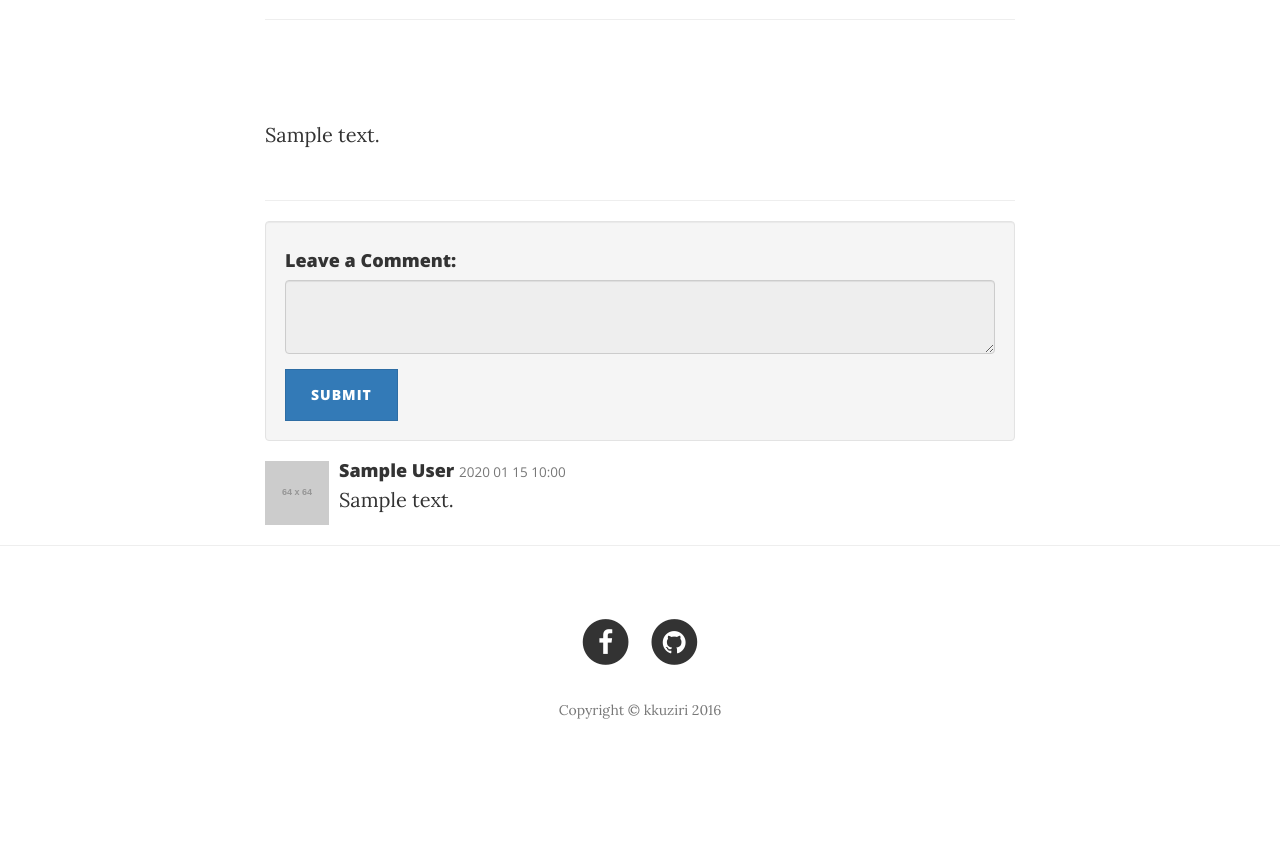
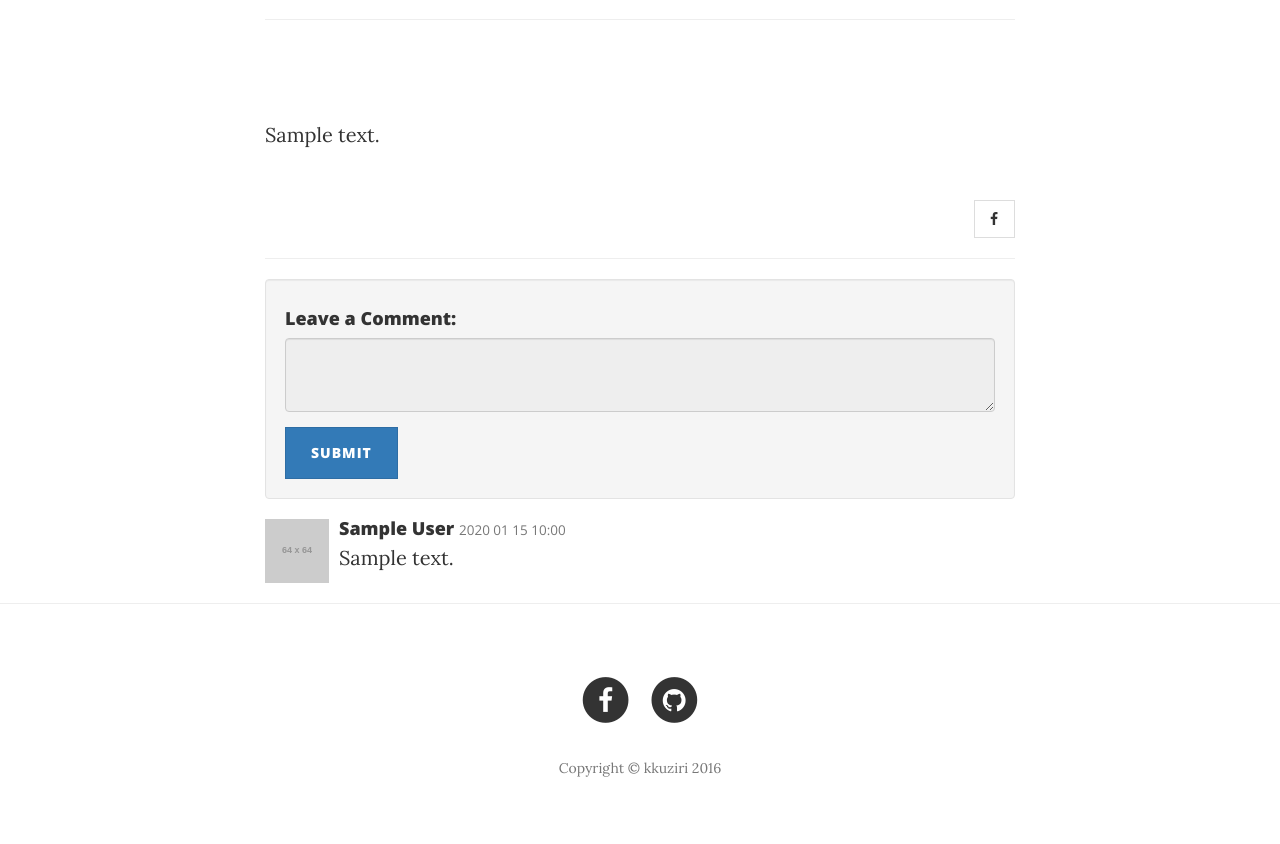
Before and after one commit to scvgoe/kkuziri, a Flask app: page /posts/1 in a window 1280 px wide. Shown: the part 246-1090 px from the top of the page. Before the commit the page ends 965 px from the top, so only its background shows below. Run offline with Flask 2, Linux system fonts and the light colour scheme; tables that the repository leaves empty hold one stand-in row (values such as "Sample post"); grey boxes labelled with a size stand in for pictures from a placeholder-image service; some libraries are stand-ins or nearby versions.

Commit message:
facebook sharing implemented

```diff
--- /dev/null
+++ b/kkuziri/static/js/facebook.js
@@ -0,0 +1,8 @@
+// Load the SDK asynchronously
+(function(d, s, id) {
+	var js, fjs = d.getElementsByTagName(s)[0];
+	if (d.getElementById(id)) return;
+	js = d.createElement(s); js.id = id;
+    js.src = "//connect.facebook.net/ko_KR/sdk.js#xfbml=1&version=v2.8&appId=343088246039699";
+	fjs.parentNode.insertBefore(js, fjs);
+}(document, 'script', 'facebook-jssdk'));
--- a/kkuziri/templates/post.html
+++ b/kkuziri/templates/post.html
@@ -1,4 +1,9 @@
 {% extends "base.html" %}
+
+{% block script_above %}
+<script src="/static/js/facebook.js"></script>
+{% endblock %}
+
 {% block body %}
 <!-- Page Header -->
 <!-- Set your background image for this header on the line below. -->
@@ -25,22 +30,36 @@
     <div class="row">
         <div class="col-lg-8 col-lg-offset-2 col-md-10 col-md-offset-1">
             {{ markdown(post.body)|safe }}
-            {% if session['user_id']==post.author_id %}
             <ul class="pager pager-btn pull-right">
+                {% if session['user_id']==post.author_id %}
                 <li>
                     <a href="{{url_for('get_post_editor', id=post.id)}}">
-                        <span class="glyphicon glyphicon-pencil"
-                              aria-hidden="true"></span>
+                        <span class="fa-1x"
+                              aria-hidden="true">
+                            <i class="fa fa-pencil"></i>
+                        </span>
                     </a>
                 </li>
                 <li>
                     <a href="{{url_for('delete_post', id=post.id)}}">
-                        <span class="glyphicon glyphicon-trash"
-                              aria-hidden="true"></span>
+                        <span class="fa-1x"
+                              aria-hidden="true">
+                            <i class="fa fa-trash"></i>
+                        </span>
+                    </a>
+                </li>
+                {% endif %}
+                <li>
+                    <a class="fb-xfbml-parse-ignore"
+                       target="_blank"
+                       href="https://www.facebook.com/sharer/sharer.php?u&amp;src=sdkpreparse">
+                        <span class="fa-1x" aria-hidden="true">
+                            <i class="fa fa-facebook"></i>
+                        </span>
                     </a>
                 </li>
             </ul>
-            {% endif %}
+
         </div>
     </div>
 </div>
--- a/kkuziri/templates/post_list.html
+++ b/kkuziri/templates/post_list.html
@@ -47,7 +47,10 @@
                 <ul class="pager pager-btn pull-right">
                     <li>
                         <a href="{{url_for('get_post_editor')}}">
-                            <span class="glyphicon glyphicon-pencil" aria-hidden="true"></span>
+                            <span class="fa-1x"
+                                  aria-hidden="true">
+                                <i class="fa fa-pencil"></i>
+                            </span>
                         </a>
                     </li>
                 </ul>
```
Also changed, not shown: kkuziri/static/js/login.js (+0 -9 lines).
